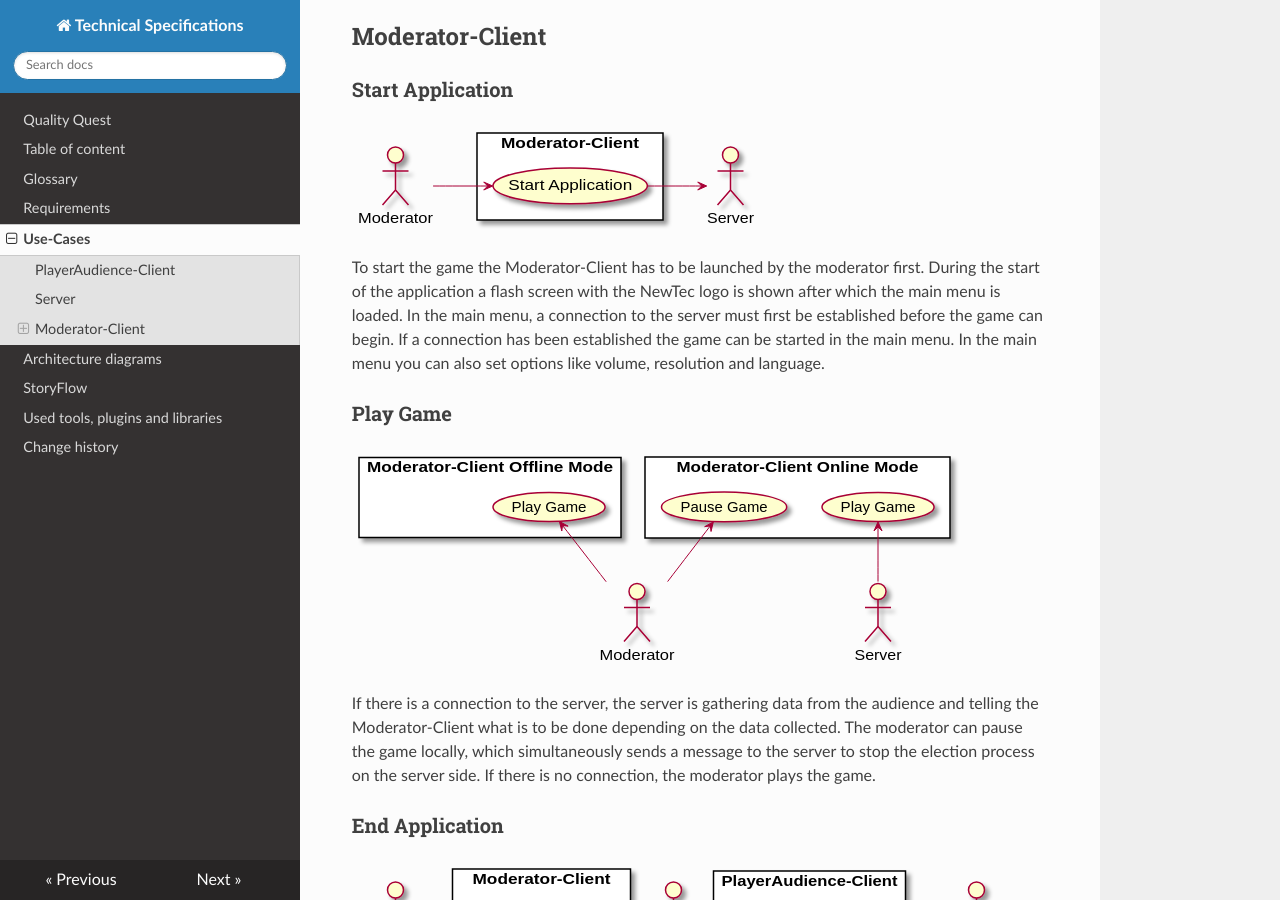
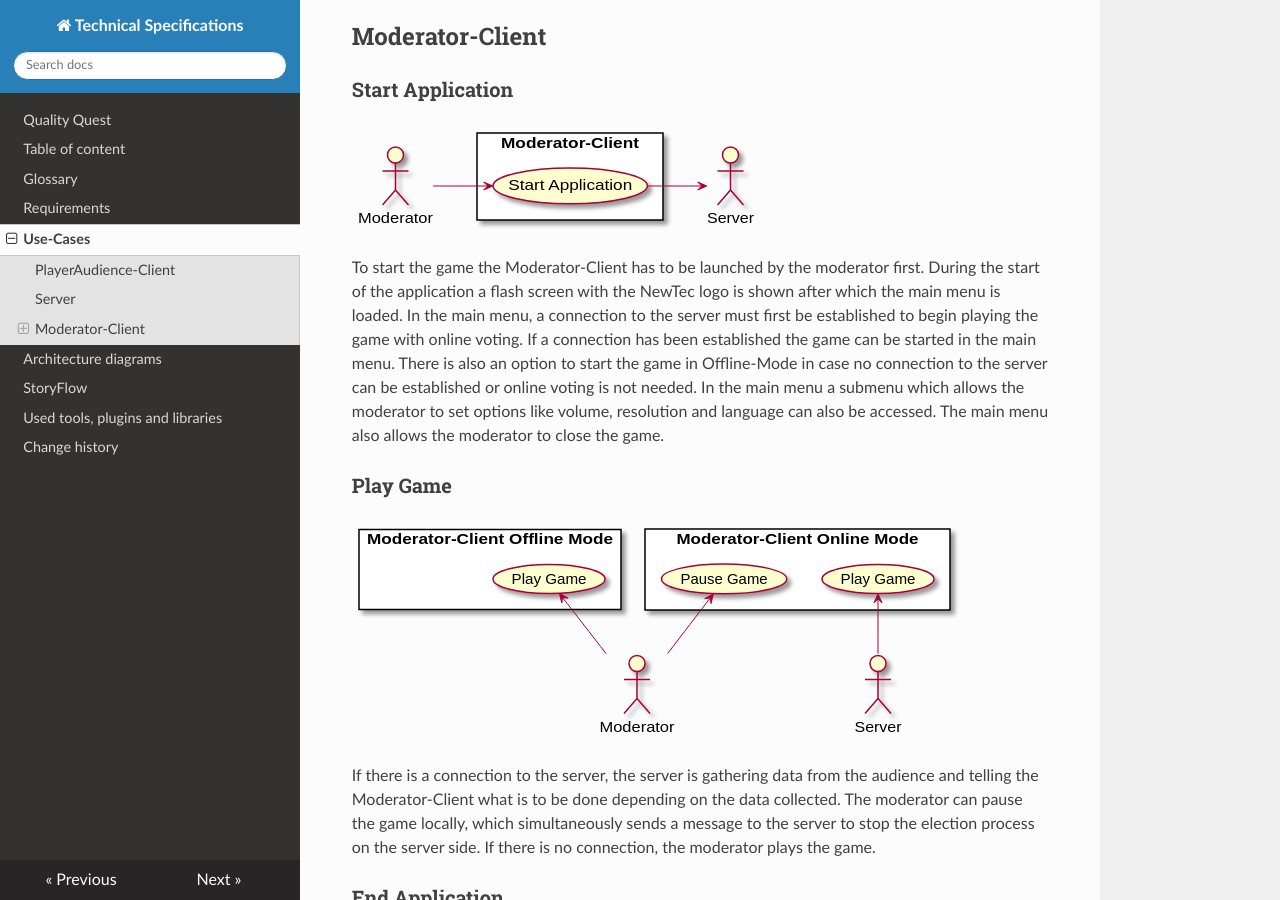
Before and after one commit to Brotenko/QualityQuest, an MkDocs documentation site: the page built from Docs/Technical Specifications/docs/use-case-diagramme.md, in a window 1280 px wide and 900 px high, scrolled down 675 px. Built offline with MkDocs 1.6.1, drawn with Linux system fonts in a browser that asks for light colours; nearby versions of some CDN libraries.

Commit message:
added requested changes to use-case-diagramme.md

```diff
--- a/Docs/Technical Specifications/docs/use-case-diagramme.md
+++ b/Docs/Technical Specifications/docs/use-case-diagramme.md
@@ -21,9 +21,11 @@ The server also acts as an actor for the Moderator-Client.
 
 To start the game the Moderator-Client has to be launched by the moderator first.
 During the start of the application a flash screen with the NewTec logo is shown after which the main menu is loaded.
-In the main menu, a connection to the server must first be established before the game can begin.
+In the main menu, a connection to the server must first be established to begin playing the game with online voting.
 If a connection has been established the game can be started in the main menu.
-In the main menu you can also set options like volume, resolution and language.
+There is also an option to start the game in Offline-Mode in case no connection to the server can be established or online voting is not needed.
+In the main menu a submenu which allows the moderator to set options like volume, resolution and language can also be accessed.
+The main menu also allows the moderator to close the game.
 
 
 ### Play Game
```
